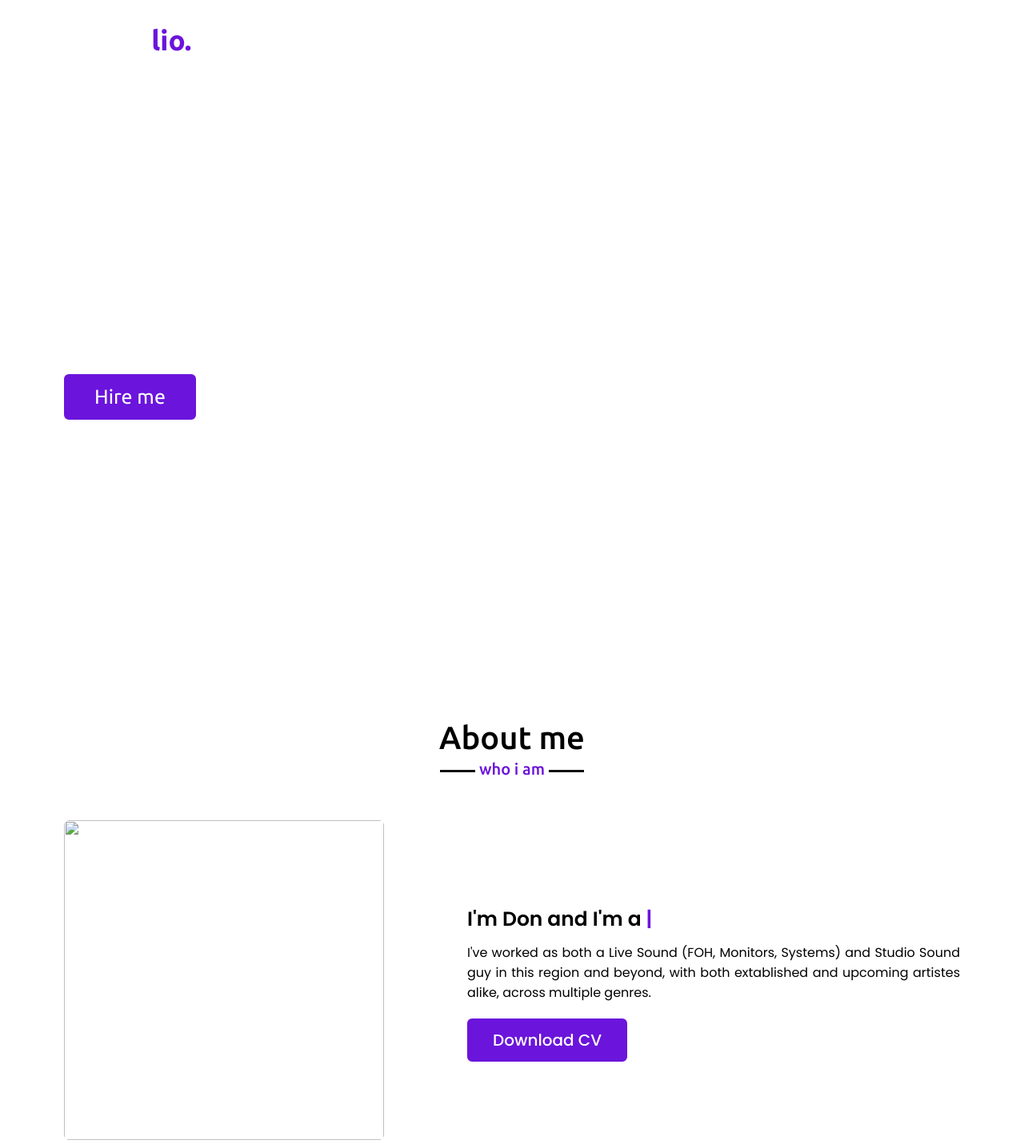
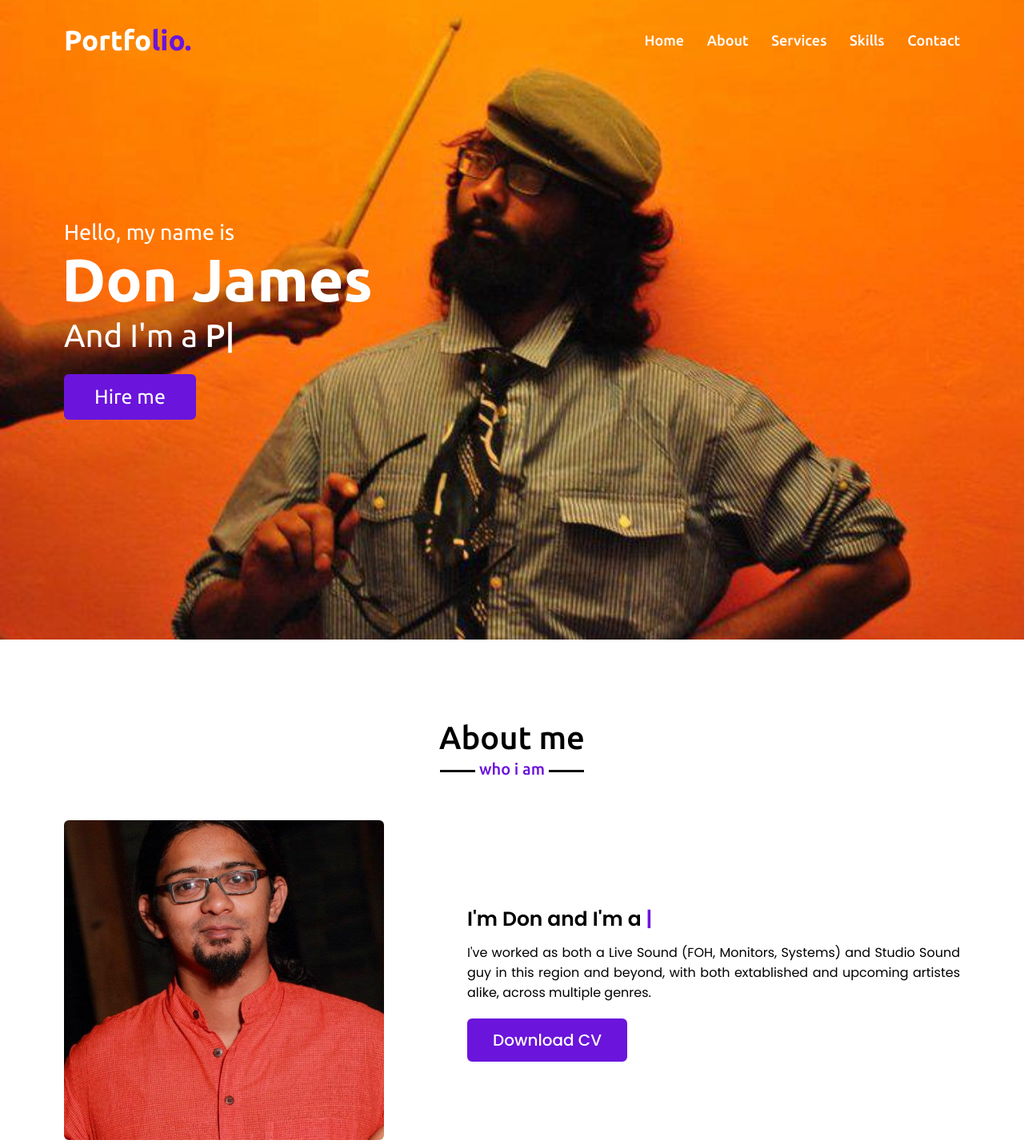
Before and after one commit to getmedonjames/week-1_assignment, a plain HTML site: page index.html in a window 1280 px wide. Shown: the top 1436 px of the page at 80% size. Drawn offline with nearby package versions, Linux system fonts and the light colour scheme.

Commit message:
Revised
revised code for missing bits on netlify

```diff
--- a/index.html
+++ b/index.html
@@ -51,7 +51,7 @@
             <h2 class="title">About me</h2>
             <div class="about-content">
                 <div class="column left">
-                    <img src="images/profile-1.jpeg" alt="">
+                    <img src="profile-1.jpeg" alt="">
                 </div>
                 <div class="column right">
                     <div class="text">I'm Don and I'm a <span class="typing-2"></span></div>
--- a/style.css
+++ b/style.css
@@ -165,7 +165,7 @@ section .title::after{
 /* home section styling */
 .home{
     display: flex;
-    background: url("images/banner.jpg") no-repeat center;
+    background: url("banner.jpg") no-repeat center;
     height: 100vh;
     color: #fff;
     min-height: 500px;
```
